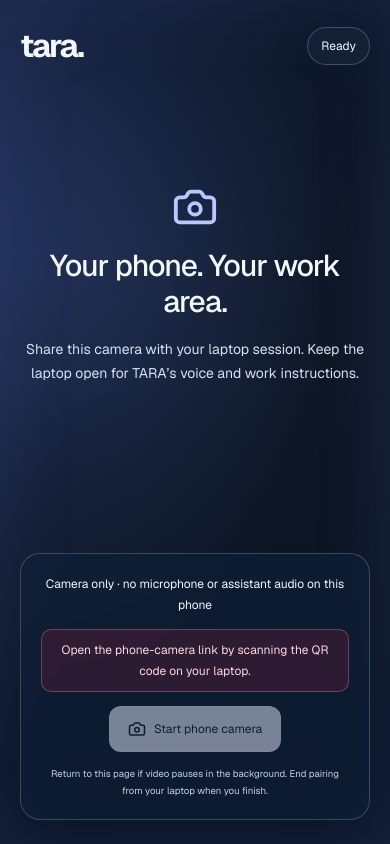
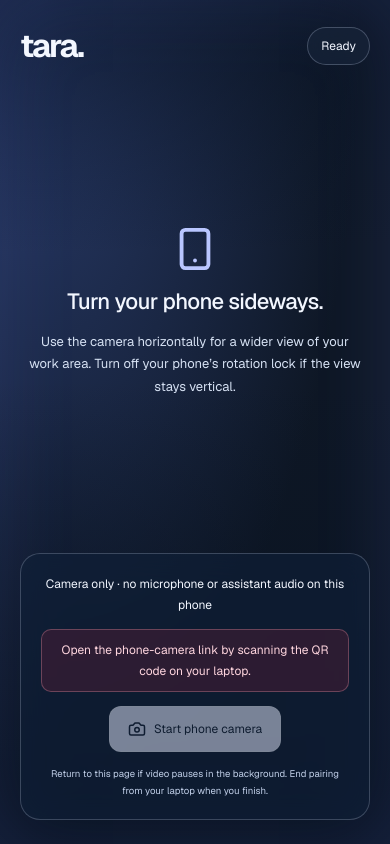
Before and after one commit to HeraldoArman/tara, a Next.js app in the folder apps/web/: page /pair-camera in a window 390 px wide. Built offline with nearby package versions, Linux system fonts and the light colour scheme.

Commit message:
fix(camera): start paired phones in landscape view

```diff
--- a/apps/web/src/components/assistant/phone-camera.css
+++ b/apps/web/src/components/assistant/phone-camera.css
@@ -2,9 +2,11 @@
   position: relative;
   display: flex;
   flex-direction: column;
+  height: 100dvh;
   min-height: 100svh;
-  padding: max(22px, env(safe-area-inset-top)) 20px
-    max(24px, env(safe-area-inset-bottom));
+  padding: max(22px, env(safe-area-inset-top))
+    max(20px, env(safe-area-inset-right)) max(24px, env(safe-area-inset-bottom))
+    max(20px, env(safe-area-inset-left));
   overflow: hidden;
   color: #f3f7ff;
   background: radial-gradient(ellipse at 10% 0, #293b6b, #0e1725 65%);
@@ -16,7 +18,7 @@
   z-index: -2;
   width: 100%;
   height: 100%;
-  object-fit: cover;
+  object-fit: contain;
 }
 .tara-phone-camera::after {
   position: absolute;
@@ -81,6 +83,41 @@
   line-height: 1.7;
   color: #d6e1f3;
 }
+.tara-phone-orientation {
+  display: grid;
+  flex: 1;
+  gap: 16px;
+  align-content: center;
+  justify-items: center;
+  width: min(100%, 440px);
+  padding: 24px 8px;
+  margin: auto;
+  text-align: center;
+}
+.tara-phone-orientation > svg {
+  width: 46px;
+  height: 46px;
+  color: #b9c6ff;
+}
+.tara-phone-orientation h1 {
+  font-size: clamp(22px, 5vw, 30px);
+  font-weight: 500;
+  line-height: 1.25;
+  letter-spacing: -0.6px;
+}
+.tara-phone-orientation p {
+  font-size: 13px;
+  line-height: 1.7;
+  color: #d6e1f3;
+}
+.tara-phone-orientation button {
+  min-height: 44px;
+  padding: 10px 16px;
+  color: #101d32;
+  background: #e4ebff;
+  border: 1px solid #fff5;
+  border-radius: 12px;
+}
 .tara-phone-controls {
   display: grid;
   gap: 14px;
@@ -137,6 +174,86 @@
 .tara-phone-spin {
   animation: tara-phone-rotate 1s linear infinite;
 }
+@media (orientation: landscape) {
+  .tara-phone-camera {
+    gap: 8px;
+    padding: max(8px, env(safe-area-inset-top))
+      max(12px, env(safe-area-inset-right))
+      max(8px, env(safe-area-inset-bottom)) max(12px, env(safe-area-inset-left));
+  }
+  .tara-phone-header {
+    min-height: 28px;
+  }
+  .tara-phone-brand {
+    font-size: 24px;
+    letter-spacing: -1px;
+  }
+  .tara-phone-status {
+    padding: 5px 10px;
+    font-size: 10px;
+  }
+  .tara-phone-intro,
+  .tara-phone-orientation {
+    gap: 8px;
+    width: min(100%, 500px);
+    padding: 8px;
+  }
+  .tara-phone-intro > svg,
+  .tara-phone-orientation > svg {
+    width: 28px;
+    height: 28px;
+  }
+  .tara-phone-intro h1,
+  .tara-phone-orientation h1 {
+    font-size: 22px;
+  }
+  .tara-phone-intro p,
+  .tara-phone-orientation p {
+    font-size: 12px;
+    line-height: 1.5;
+  }
+  .tara-phone-controls {
+    gap: 6px;
+    width: min(100%, 720px);
+    max-height: 45dvh;
+    padding: 10px 12px;
+    overflow-y: auto;
+    font-size: 11px;
+    line-height: 1.4;
+    border-radius: 14px;
+  }
+  .tara-phone-controls > div {
+    gap: 8px;
+  }
+  .tara-phone-controls button {
+    min-height: 38px;
+    padding: 8px 12px;
+    font-size: 12px;
+  }
+  .tara-phone-controls small {
+    font-size: 9px;
+  }
+  .tara-phone-error {
+    padding: 7px 10px;
+  }
+}
+@media (orientation: landscape) and (max-height: 480px) {
+  .tara-phone-controls {
+    grid-template-columns: minmax(0, 1fr) auto;
+    align-items: center;
+    text-align: left;
+  }
+  .tara-phone-controls > div {
+    grid-row: 1 / span 2;
+    grid-column: 2;
+  }
+  .tara-phone-controls small {
+    grid-column: 1;
+  }
+  .tara-phone-controls .tara-phone-error {
+    grid-column: 1 / -1;
+  }
+}
 @keyframes tara-phone-rotate {
   to {
     transform: rotate(360deg);
--- a/apps/web/src/components/assistant/phone-camera.tsx
+++ b/apps/web/src/components/assistant/phone-camera.tsx
@@ -10,9 +10,16 @@ import {
   RoomEvent,
   Track,
 } from "livekit-client";
-import { Camera, CameraOff, RefreshCw, RotateCw } from "lucide-react";
+import {
+  Camera,
+  CameraOff,
+  RefreshCw,
+  RotateCw,
+  Smartphone,
+} from "lucide-react";
 import { useCallback, useEffect, useRef, useState } from "react";
 import { api, errorMessage } from "@/lib/api";
+import { usePhoneLandscape } from "@/lib/use-phone-landscape";
 
 interface CameraCapability {
   id: string;
@@ -147,7 +154,12 @@ function usePhoneConnection() {
       }
       const camera = await createLocalVideoTrack({
         facingMode: facing.current,
-        resolution: { frameRate: 15, height: 720, width: 1280 },
+        resolution: {
+          aspectRatio: 16 / 9,
+          frameRate: 15,
+          height: 720,
+          width: 1280,
+        },
       });
       if (!owns()) {
         camera.stop();
@@ -191,7 +203,12 @@ function usePhoneConnection() {
       const next = facing.current === "environment" ? "user" : "environment";
       await camera.restartTrack({
         facingMode: next,
-        resolution: { frameRate: 15, height: 720, width: 1280 },
+        resolution: {
+          aspectRatio: 16 / 9,
+          frameRate: 15,
+          height: 720,
+          width: 1280,
+        },
       });
       if (mounted.current && generation.current === current) {
         facing.current = next;
@@ -303,6 +320,12 @@ function usePhoneConnection() {
 
 export function PhoneCamera() {
   const camera = usePhoneConnection();
+  const { enterLandscape, portrait } = usePhoneLandscape();
+  const startLandscapeCamera = useCallback(async () => {
+    if (await enterLandscape()) {
+      await camera.start();
+    }
+  }, [camera.start, enterLandscape]);
   const video = useRef<HTMLVideoElement>(null);
   useEffect(() => {
     const element = video.current;
@@ -331,7 +354,17 @@ export function PhoneCamera() {
           {camera.status === "live" ? "Camera connected" : camera.status}
         </span>
       </header>
-      {live ? null : (
+      {!live && portrait ? (
+        <section className="tara-phone-orientation" role="status">
+          <Smartphone aria-hidden="true" />
+          <h1>Turn your phone sideways.</h1>
+          <p>
+            Use the camera horizontally for a wider view of your work area. Turn
+            off your phone’s rotation lock if the view stays vertical.
+          </p>
+        </section>
+      ) : null}
+      {live || portrait ? null : (
         <section className="tara-phone-intro">
           <Camera aria-hidden="true" />
           <h1>Your phone. Your work area.</h1>
@@ -375,7 +408,7 @@ export function PhoneCamera() {
           ) : (
             <button
               disabled={!camera.paired || camera.busy}
-              onClick={camera.start}
+              onClick={startLandscapeCamera}
               type="button"
             >
               {camera.busy ? (
--- /dev/null
+++ b/apps/web/src/lib/use-phone-landscape.ts
@@ -0,0 +1,75 @@
+"use client";
+
+import { useCallback, useEffect, useRef, useState } from "react";
+
+export function usePhoneLandscape() {
+  const [portrait, setPortrait] = useState(true);
+  const mounted = useRef<boolean>(false);
+  const enteredFullscreen = useRef<boolean>(false);
+  const locked = useRef<boolean>(false);
+
+  const release = useCallback(() => {
+    if (locked.current) {
+      try {
+        screen.orientation?.unlock();
+      } catch {
+        // A hidden or inactive document may no longer permit orientation changes.
+      }
+      locked.current = false;
+    }
+    if (
+      enteredFullscreen.current &&
+      document.fullscreenElement === document.documentElement
+    ) {
+      document.exitFullscreen().catch(() => undefined);
+    }
+    enteredFullscreen.current = false;
+  }, []);
+
+  useEffect(() => {
+    mounted.current = true;
+    const query = window.matchMedia("(orientation: portrait)");
+    const update = () => setPortrait(query.matches);
+    update();
+    query.addEventListener("change", update);
+    return () => {
+      mounted.current = false;
+      query.removeEventListener("change", update);
+      release();
+    };
+  }, [release]);
+
+  const enterLandscape = useCallback(async (): Promise<boolean> => {
+    try {
+      if (typeof screen.orientation?.lock === "function") {
+        // Fullscreen must be requested in the original tap, before camera/API awaits.
+        if (
+          !document.fullscreenElement &&
+          document.documentElement.requestFullscreen
+        ) {
+          await document.documentElement.requestFullscreen({
+            navigationUI: "hide",
+          });
+          enteredFullscreen.current = true;
+        }
+        if (!mounted.current) {
+          release();
+          return false;
+        }
+        await screen.orientation.lock("landscape");
+        locked.current = true;
+      }
+    } catch {
+      // Browsers without orientation locking use the rotate-phone instruction.
+    }
+    if (!mounted.current) {
+      release();
+      return false;
+    }
+    const vertical = window.matchMedia("(orientation: portrait)").matches;
+    setPortrait(vertical);
+    return !vertical;
+  }, [release]);
+
+  return { enterLandscape, portrait };
+}
```
Also changed, not shown: 1 other file (tests, documents, lock files or other folders).
